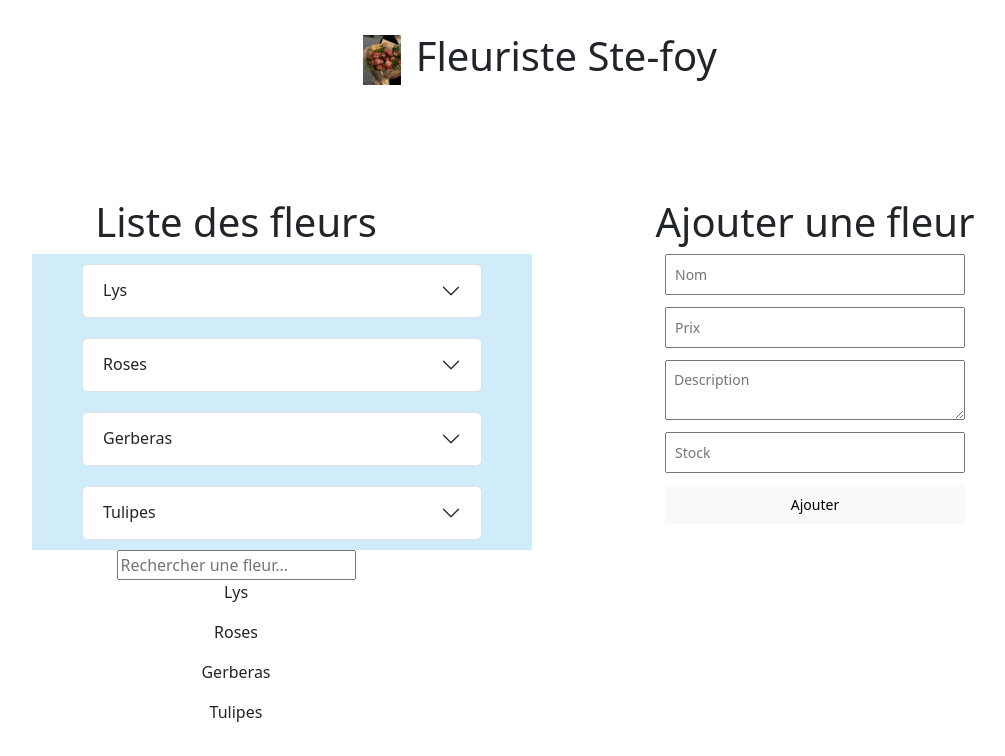
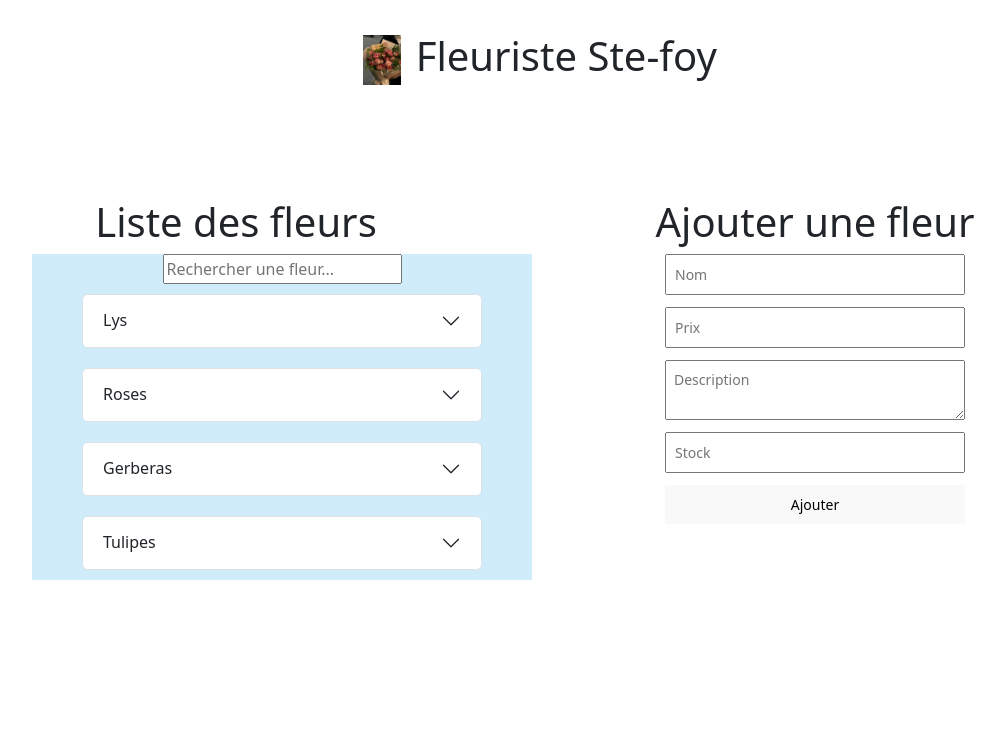
Before and after one commit to Tasnimetr/appweb-trpr01, a Vue app in the folder trpr01/my-app/: page / in a window 1280 px wide. Shown: the top 756 px of the page, without its empty margins (100-1105 px from the left). Built offline with nearby package versions, Linux system fonts and the light colour scheme.

Commit message:
A15 Recherche dynamique
La recherche filtre en temps réel.

```diff
--- a/trpr01/my-app/src/components/ProductTable.vue
+++ b/trpr01/my-app/src/components/ProductTable.vue
@@ -42,9 +42,11 @@ function filteredList() {
 <template>
     <h1>Liste des fleurs</h1>
     <table>
+        <div>
         <div class="accordion accordion-flush" id="accordionFlushExample">
-            <tr v-for="(product, id) in products" :key="product.name">
-                <td>
+        <input type="text" v-model="input" placeholder="Rechercher une fleur..." />
+        <div class="item product" v-for="(product, id) in filteredList()" :key="product.name">
+            <td>
                     <!--source exemple accordéon: https://getbootstrap.com/docs/5.0/components/accordion/-->
                     <div class="accordion-item">
                         <h2 class="accordion-header" :id="'flush-heading' + id">
@@ -67,8 +69,12 @@ function filteredList() {
                         </div>
                     </div>
                 </td>
-            </tr>
         </div>
+         <div class="item error" v-if="input && !filteredList().length">
+            <p>Aucun résultat trouvé!</p>
+        </div>
+        </div>
+    </div>
     </table>
     <dialog class="alert alert-success" v-if="displayMessage" open>
         <!--source: https://www.w3schools.com/tags/tag_dialog.asp-->
@@ -78,13 +84,6 @@ function filteredList() {
             <!--source: AppWebGpt pour comrpendre comment fermer dialogue(comment fermer un dialogue avec un bouton)-->
         </form>
     </dialog>
-
-    <div>
-        <input type="text" v-model="input" placeholder="Rechercher une fleur..." />
-        <div class="item product" v-for="product in filteredList()" :key="product">
-            <p>{{ product.name }}</p>
-        </div>
-    </div>
 
 </template>
 
```
Also changed, not shown: 1 other file (tests, documents, lock files or other folders).
